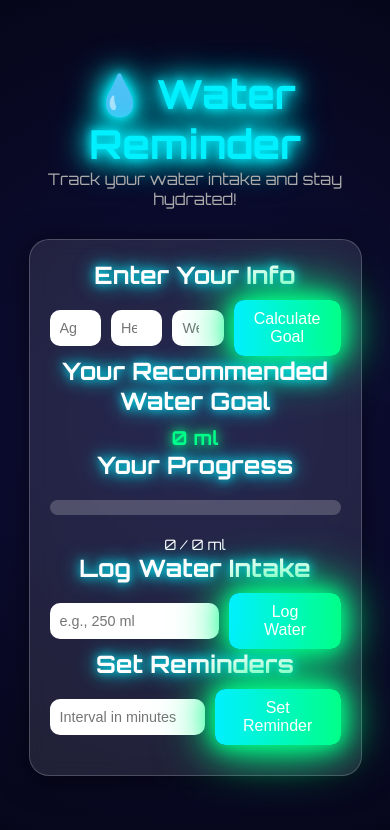
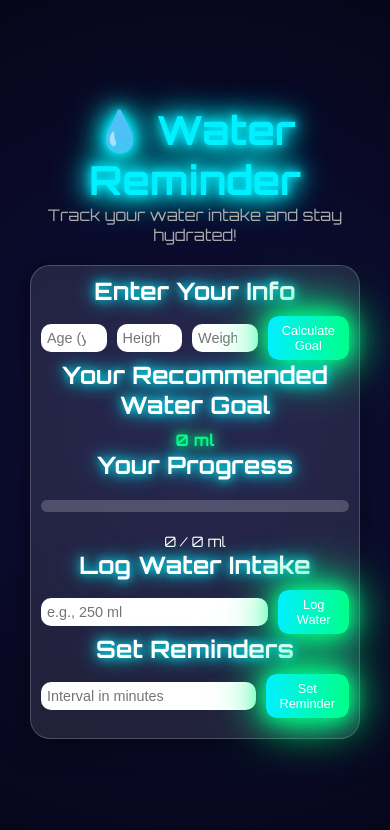
Before and after one commit to Abhishek1234563/Water-remainder, a plain HTML site: page index.html in a window 390 px wide. Drawn offline with Linux system fonts and the light colour scheme.

Commit message:
Update style.css

```diff
--- a/style.css
+++ b/style.css
@@ -136,27 +136,27 @@
 
  @media (max-width: 768px) {
     body {
-      padding: 10px;
+        padding: 0 15px;  /* Provide more padding on smaller screens */
     }
 
-    .box {
-      max-width: 95%;
+    .neon-container {
+        width: 100%;
+        max-width: 100%;  /* Full width on mobile */
         padding: 20px;
     }
 
     h1 {
-      font-size: 1.8rem;
+        font-size: 2rem;  /* Adjust h1 font size for mobile */
     }
 
     .neon-btn {
-      padding: 10px 20px;
-      font-size: 1rem;
+        padding: 8px 16px;  /* Smaller buttons on mobile */
+        font-size: 0.9rem;
     }
 
-    .input-group input,
-    .log-section input,
-    .reminder-section input {
-      padding: 10px;
+    .input-group input {
+        width: 100%;  /* Inputs take full width on mobile */
+        padding: 8px;
         font-size: 0.9rem;
     }
 
@@ -178,4 +178,49 @@
     #progress-text {
         font-size: 0.9rem;
     }
+
+    .glass-card {
+        padding: 15px;  /* Reduced padding for better fit */
     }
+
+    header {
+        margin-bottom: 20px;  /* Reduced margin for better fit on mobile */
+    }
+}
+
+/* Extra small devices (portrait phones, less than 480px) */
+@media (max-width: 480px) {
+    body {
+        padding: 10px;
+    }
+
+    .neon-container {
+        width: 100%;
+        max-width: 100%;
+    }
+
+    h1 {
+        font-size: 1.8rem;
+    }
+
+    .goal-text {
+        font-size: 1rem;
+    }
+
+    .neon-progress-bar {
+        height: 12px;
+    }
+
+    .neon-btn {
+        font-size: 0.8rem;
+        padding: 7px 14px;
+    }
+
+    .input-group input {
+        padding: 6px;
+    }
+
+    .glass-card {
+        padding: 10px;  /* Further reduced padding */
+    }
+}
```
Lines whose indentation alone changed are shown as unchanged.
